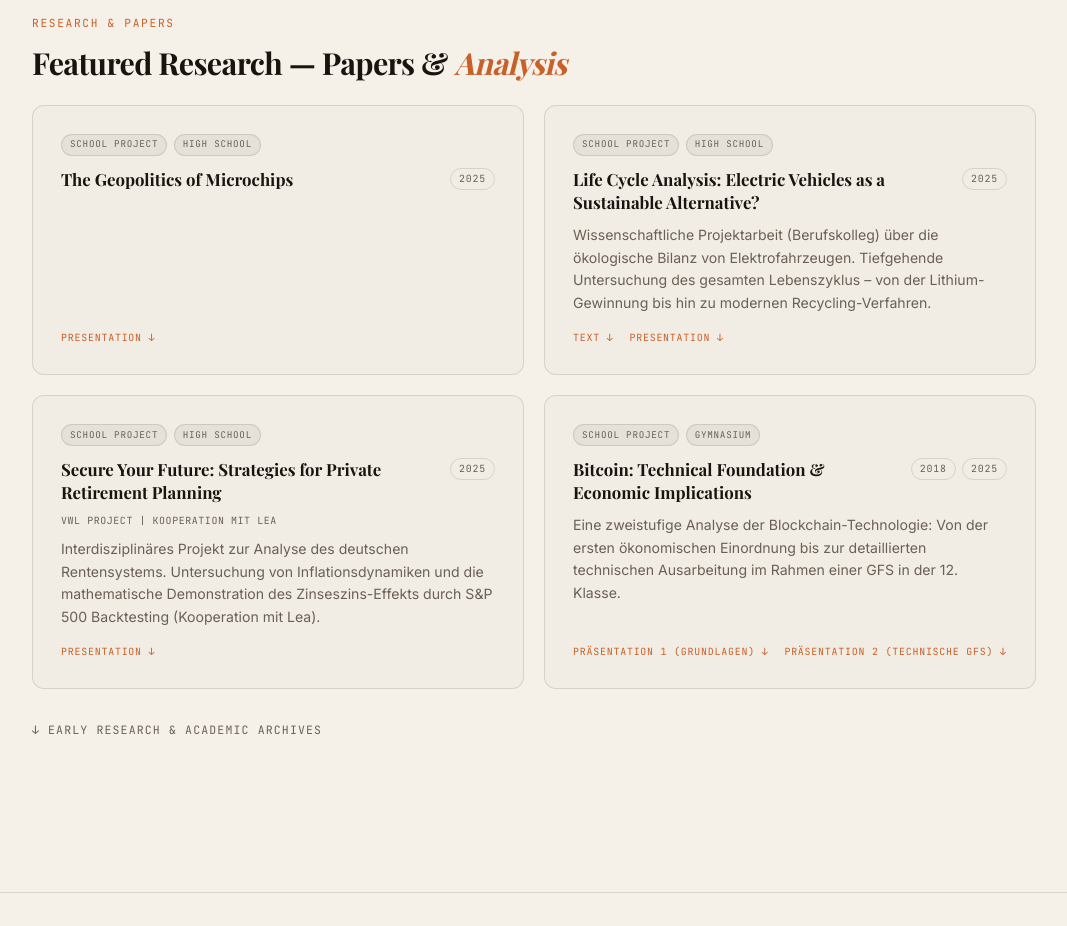
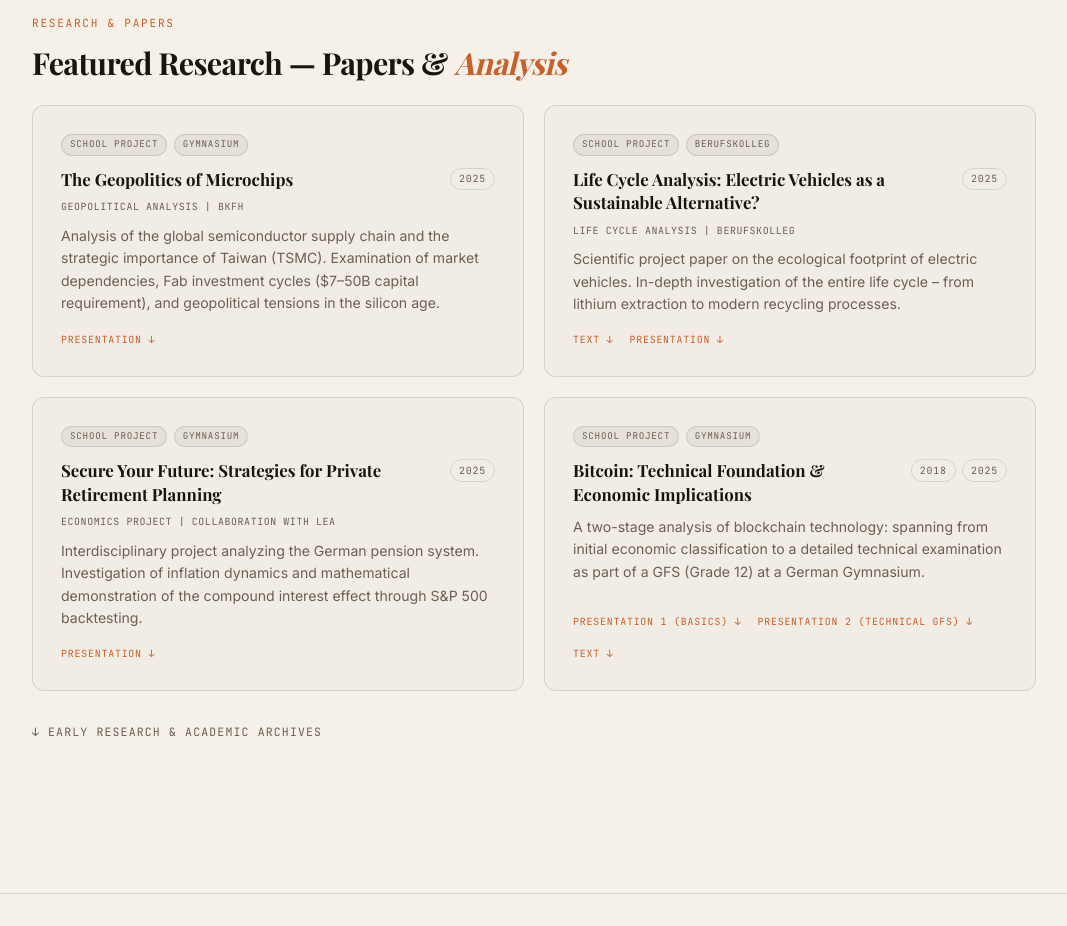
Before and after one commit to RealPlatin/personal-c1, a Next.js app: page /writing in a window 1280 px wide. Shown: the part 1780-2706 px from the top of the page, without its empty margins (106-1173 px from the left). Built offline with nearby package versions, Linux system fonts and the light colour scheme; a web font is replaced by a local one.

Commit message:
small changes

```diff
--- a/src/app/writing/page.tsx
+++ b/src/app/writing/page.tsx
@@ -62,25 +62,29 @@ type FeaturedPaper = {
 const featuredPapers: FeaturedPaper[] = [
   {
     title: "The Geopolitics of Microchips",
-    year: "2025", year2: null, grade: null, level: "High School",
+    year: "2025", year2: null, grade: null, level: "Gymnasium",
     file: null, file2: "/papers/microchip-geopolitics.pptx",
-    cardId: null, subtitle: null, description: null, buttons: null,
+    cardId: null,
+    subtitle: "Geopolitical Analysis | BKFH",
+    description: "Analysis of the global semiconductor supply chain and the strategic importance of Taiwan (TSMC). Examination of market dependencies, Fab investment cycles ($7–50B capital requirement), and geopolitical tensions in the silicon age.",
+    buttons: null,
   },
   {
     title: "Life Cycle Analysis: Electric Vehicles as a Sustainable Alternative?",
-    year: "2025", year2: null, grade: null, level: "High School",
+    year: "2025", year2: null, grade: null, level: "Berufskolleg",
     file: "/papers/Projektarbeit E-Autos Marc von Gehlen.pdf", file2: "/papers/ev-presentation.pptx",
-    cardId: "research-ev", subtitle: null,
-    description: "Wissenschaftliche Projektarbeit (Berufskolleg) über die ökologische Bilanz von Elektrofahrzeugen. Tiefgehende Untersuchung des gesamten Lebenszyklus – von der Lithium-Gewinnung bis hin zu modernen Recycling-Verfahren.",
+    cardId: "research-ev",
+    subtitle: "Life Cycle Analysis | Berufskolleg",
+    description: "Scientific project paper on the ecological footprint of electric vehicles. In-depth investigation of the entire life cycle – from lithium extraction to modern recycling processes.",
     buttons: null,
   },
   {
     title: "Secure Your Future: Strategies for Private Retirement Planning",
-    year: "2025", year2: null, grade: null, level: "High School",
+    year: "2025", year2: null, grade: null, level: "Gymnasium",
     file: "/papers/Sicher_in_die_Zukunft.pptx", file2: null,
     cardId: null,
-    subtitle: "VWL Project | Kooperation mit Lea",
-    description: "Interdisziplinäres Projekt zur Analyse des deutschen Rentensystems. Untersuchung von Inflationsdynamiken und die mathematische Demonstration des Zinseszins-Effekts durch S&P 500 Backtesting (Kooperation mit Lea).",
+    subtitle: "Economics Project | Collaboration with Lea",
+    description: "Interdisciplinary project analyzing the German pension system. Investigation of inflation dynamics and mathematical demonstration of the compound interest effect through S&P 500 backtesting.",
     buttons: null,
   },
   {
@@ -88,10 +92,11 @@ const featuredPapers: FeaturedPaper[] = [
     year: "2018", year2: "2025", grade: null, level: "Gymnasium",
     file: null, file2: null,
     cardId: null, subtitle: null,
-    description: "Eine zweistufige Analyse der Blockchain-Technologie: Von der ersten ökonomischen Einordnung bis zur detaillierten technischen Ausarbeitung im Rahmen einer GFS in der 12. Klasse.",
+    description: "A two-stage analysis of blockchain technology: spanning from initial economic classification to a detailed technical examination as part of a GFS (Grade 12) at a German Gymnasium.",
     buttons: [
-      { label: "Präsentation 1 (Grundlagen) ↓", href: "/papers/bitcoin-2025.pptx" },
-      { label: "Präsentation 2 (Technische GFS) ↓", href: "/papers/Bitcoin.pptx" },
+      { label: "Presentation 1 (Basics) ↓", href: "/papers/bitcoin-2025.pptx" },
+      { label: "Presentation 2 (Technical GFS) ↓", href: "/papers/Bitcoin.pptx" },
+      { label: "Text ↓", href: "/papers/bitcoin.docx" },
     ],
   },
 ];
--- a/src/components/ProjectOverlay.tsx
+++ b/src/components/ProjectOverlay.tsx
@@ -38,8 +38,6 @@ export default function ProjectOverlay({
   return (
     <AnimatePresence>
       {project && (
-        <>
-          {/* Backdrop */}
         <motion.div
           key="backdrop"
           initial={{ opacity: 0 }}
@@ -50,13 +48,16 @@ export default function ProjectOverlay({
           style={{
             position: "fixed",
             inset: 0,
+            display: "flex",
+            alignItems: "center",
+            justifyContent: "center",
+            padding: "1rem",
             background: "rgba(26,20,16,0.55)",
             backdropFilter: "blur(4px)",
             WebkitBackdropFilter: "blur(4px)",
             zIndex: 200,
           }}
-          />
-
+        >
           {/* Panel */}
           <motion.div
             key="panel"
@@ -68,18 +69,17 @@ export default function ProjectOverlay({
             animate={{ opacity: 1, scale: 1 }}
             exit={{ opacity: 0, scale: 0.96 }}
             transition={{ duration: 0.28, ease: [0.4, 0, 0.2, 1] }}
+            onClick={(e) => e.stopPropagation()}
             style={{
-              position: "fixed",
-              top: "50%",
-              left: "50%",
-              transform: "translate(-50%, -50%)",
-              width: "min(640px, calc(100vw - 2rem))",
-              maxHeight: "calc(100vh - 4rem)",
+              position: "relative",
+              width: "100%",
+              maxWidth: "600px",
+              maxHeight: "90dvh",
               overflowY: "auto",
               background: "var(--bg)",
               border: "1px solid var(--border)",
               borderRadius: "1rem",
-              padding: "2.5rem",
+              padding: "clamp(1.25rem, 5vw, 2.5rem)",
               zIndex: 201,
             }}
           >
@@ -243,7 +243,7 @@ export default function ProjectOverlay({
               )}
             </div>
           </motion.div>
-        </>
+        </motion.div>
       )}
     </AnimatePresence>
   );
```
Also changed, not shown: 1 other file (tests, documents, lock files or other folders). Lines whose indentation alone changed are shown as unchanged.
